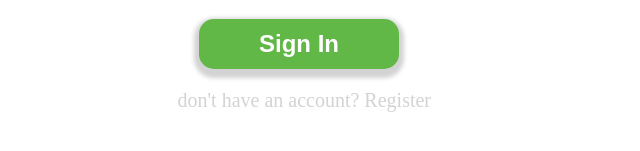
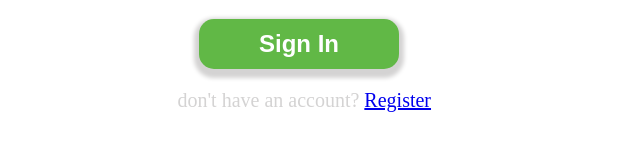
Before and after one commit to tabassumraza/saylani-application, a website: page page/page3.html in a window 1280 px wide. Shown: the part 455-606 px from the top of the page, without its empty margins (312-952 px from the left). Drawn offline with Linux system fonts and the light colour scheme.

Commit message:
Update page3.html

```diff
--- a/page/page3.html
+++ b/page/page3.html
@@ -26,8 +26,8 @@
         <br>
         <br>
       </div>
-        <button class="page-2-item"><b>Sign In</b></button>
-        <p class="page2-p">don't have an account? Register</p>
+         <a href="page4.html"><button class="page-2-item"><b>Sign In</b></button></a>
+        <p class="page2-p">don't have an account? <a href="page2.html">Register</a></p>
       </div>
 </body>
 </html>
```
